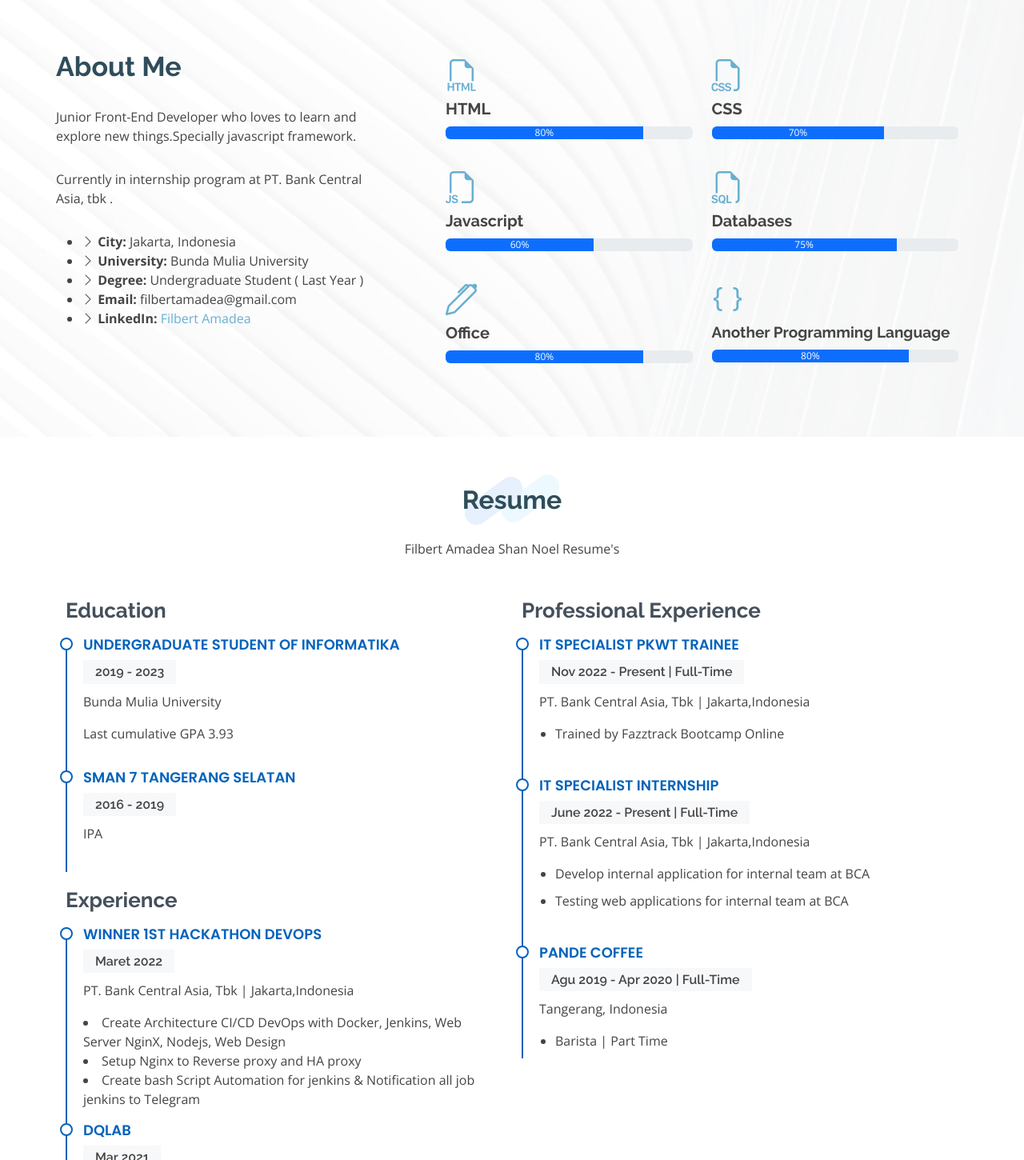
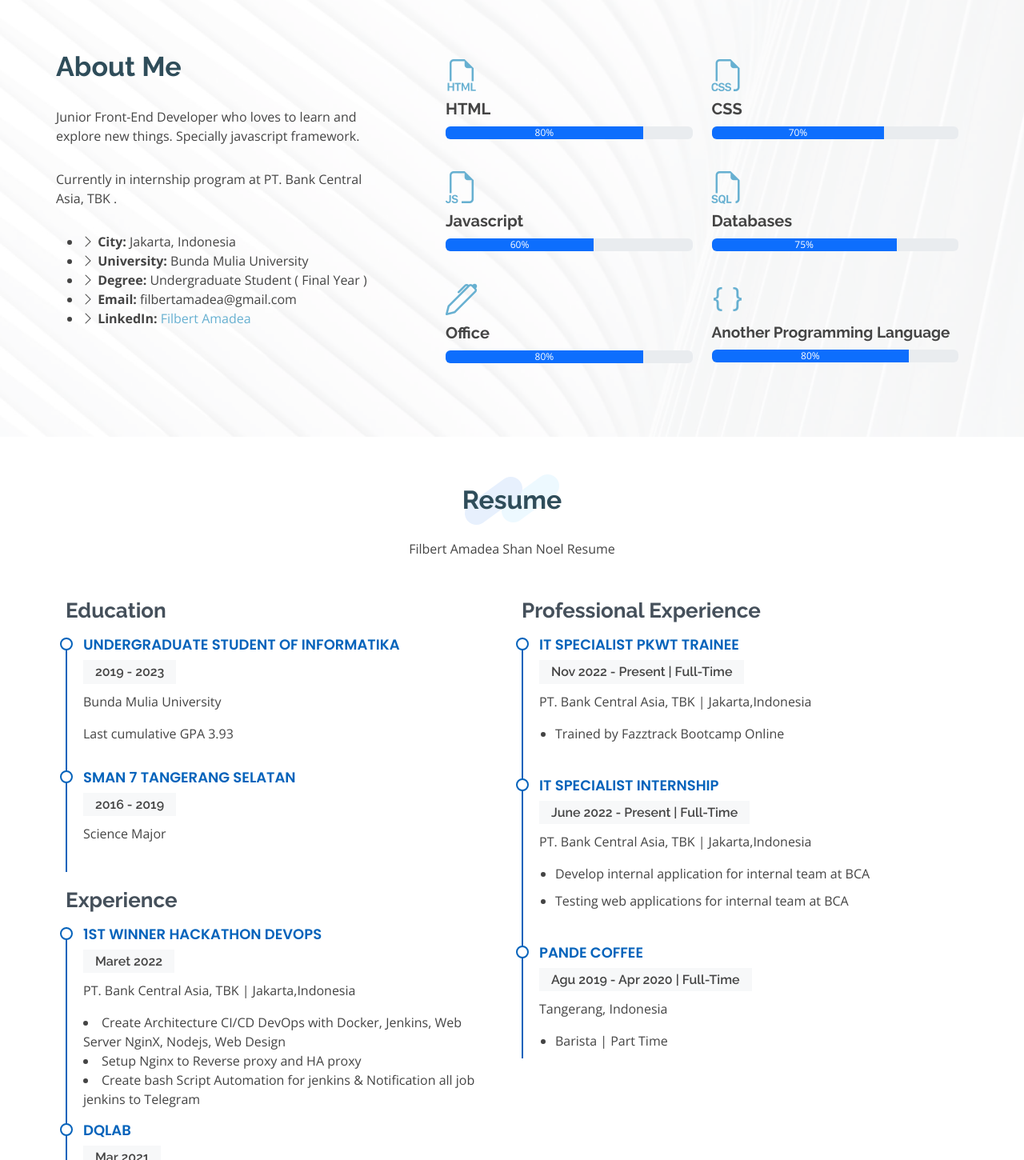
Before and after one commit to filbertamadea/my-portofolio, a website: page Index.html in a window 1280 px wide. Shown: the part 905-2355 px from the top of the page at 80% size. Drawn offline with nearby package versions, Linux system fonts and the light colour scheme.

Commit message:
typo revisi

```diff
--- a/Index.html
+++ b/Index.html
@@ -73,18 +73,18 @@
             <div class="content">
               <h3>About Me</h3>
               <p>
-                Junior Front-End Developer who loves to learn and explore new things.Specially
+                Junior Front-End Developer who loves to learn and explore new things. Specially
                 javascript framework.
               </p>
               <p>
-                Currently in internship program at PT. Bank Central Asia, tbk .
+                Currently in internship program at PT. Bank Central Asia, TBK .
               </p>
               <div class="row">
                 <div class="col-lg-12">
                   <ul>
                     <li><i class="bi bi-chevron-right"></i> <strong>City:</strong> <span>Jakarta, Indonesia</span></li>
                     <li><i class="bi bi-chevron-right"></i> <strong>University:</strong> <span>Bunda Mulia University</span></li>
-                    <li><i class="bi bi-chevron-right"></i> <strong>Degree:</strong> <span>Undergraduate Student ( Last Year )</span></li>
+                    <li><i class="bi bi-chevron-right"></i> <strong>Degree:</strong> <span>Undergraduate Student ( Final Year )</span></li>
                     <li><i class="bi bi-chevron-right"></i> <strong>Email:</strong> <span>filbertamadea@gmail.com</span></li>
                     <li><i class="bi bi-chevron-right"></i> <strong>LinkedIn:</strong> <span><a href="https://www.linkedin.com/in/filbertamadea/">Filbert Amadea</a></span></li>
                   </ul>
@@ -150,7 +150,7 @@
 
         <div class="section-title">
           <h2>Resume</h2>
-          <p>Filbert Amadea Shan Noel Resume's</p>
+          <p>Filbert Amadea Shan Noel Resume</p>
         </div>
 
         <div class="row">
@@ -166,15 +166,15 @@
             <div class="resume-item">
               <h4>SMAN 7 TANGERANG SELATAN</h4>
               <h5>2016 - 2019</h5>
-              <p>IPA</p>
+              <p>Science Major</p>
             </div>
 
             <h3 class="resume-title">Experience</h3>
 
             <div class="resume-item">
-              <h4>Winner 1st Hackathon DevOps  </h4>
+              <h4>1st Winner Hackathon DevOps  </h4>
               <h5>Maret 2022</h5>
-              <p>PT. Bank Central Asia, Tbk | Jakarta,Indonesia</p>
+              <p>PT. Bank Central Asia, TBK | Jakarta,Indonesia</p>
               <li>Create Architecture CI/CD DevOps with Docker, Jenkins, Web Server NginX, Nodejs, Web Design </li>
 			        <li>Setup Nginx to Reverse proxy and HA proxy</li>
               <li>Create bash Script Automation for jenkins & Notification all job jenkins to Telegram </li>
@@ -211,7 +211,7 @@
             <div class="resume-item">
               <h4>IT Specialist PKWT Trainee</h4>
               <h5>Nov 2022 - Present | Full-Time</h5>
-              <p>PT. Bank Central Asia, Tbk | Jakarta,Indonesia </p>
+              <p>PT. Bank Central Asia, TBK | Jakarta,Indonesia </p>
               <ul>
                 <li>Trained by Fazztrack Bootcamp Online</li>
               </ul>
@@ -219,7 +219,7 @@
             <div class="resume-item">
               <h4>IT Specialist Internship</h4>
               <h5>June 2022 - Present | Full-Time</h5>
-              <p>PT. Bank Central Asia, Tbk | Jakarta,Indonesia </p>
+              <p>PT. Bank Central Asia, TBK | Jakarta,Indonesia </p>
               <ul>
                 <li>Develop internal application for internal team at BCA</li>
                 <li>Testing web applications for internal team at BCA </li>
```
